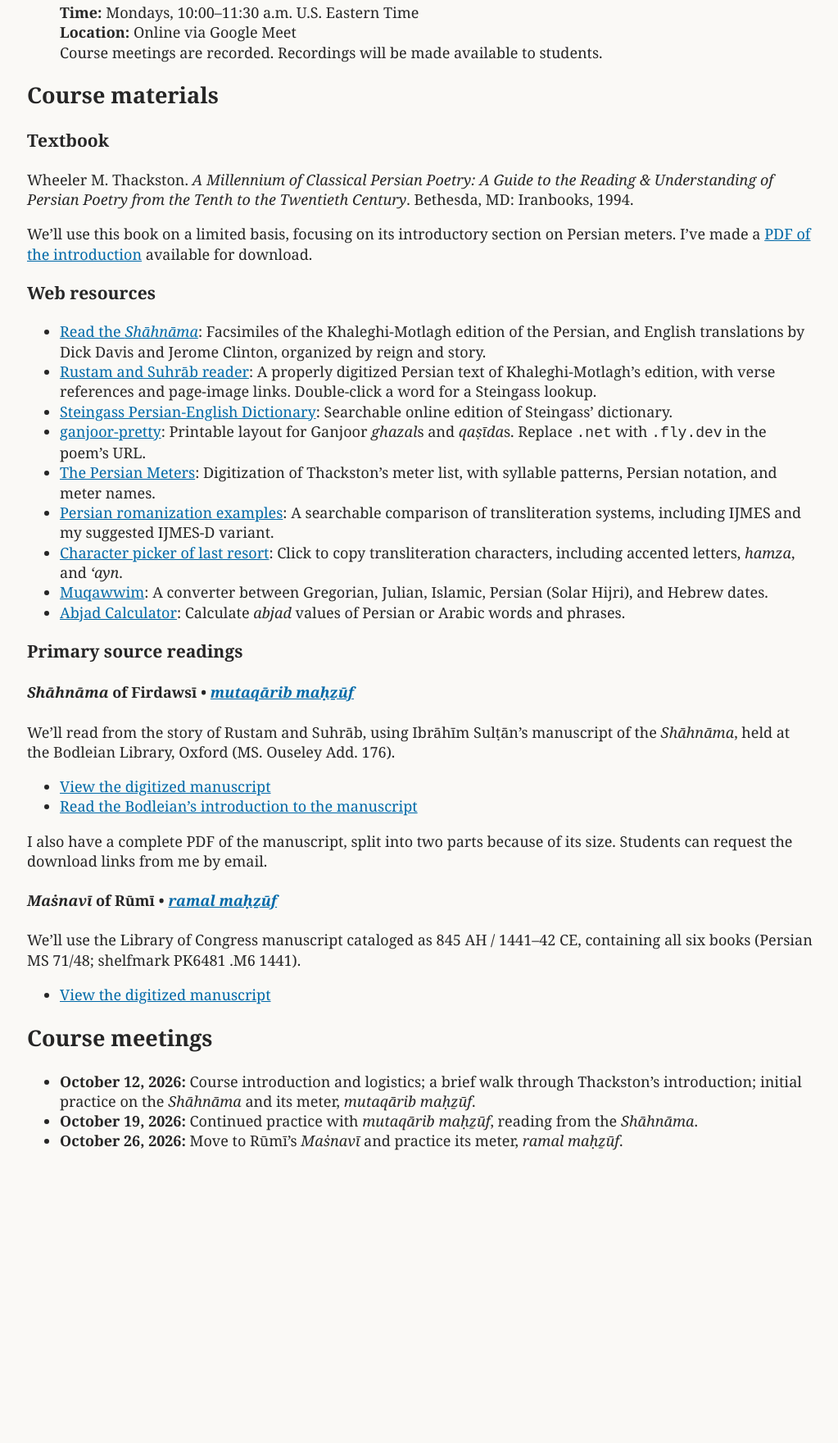
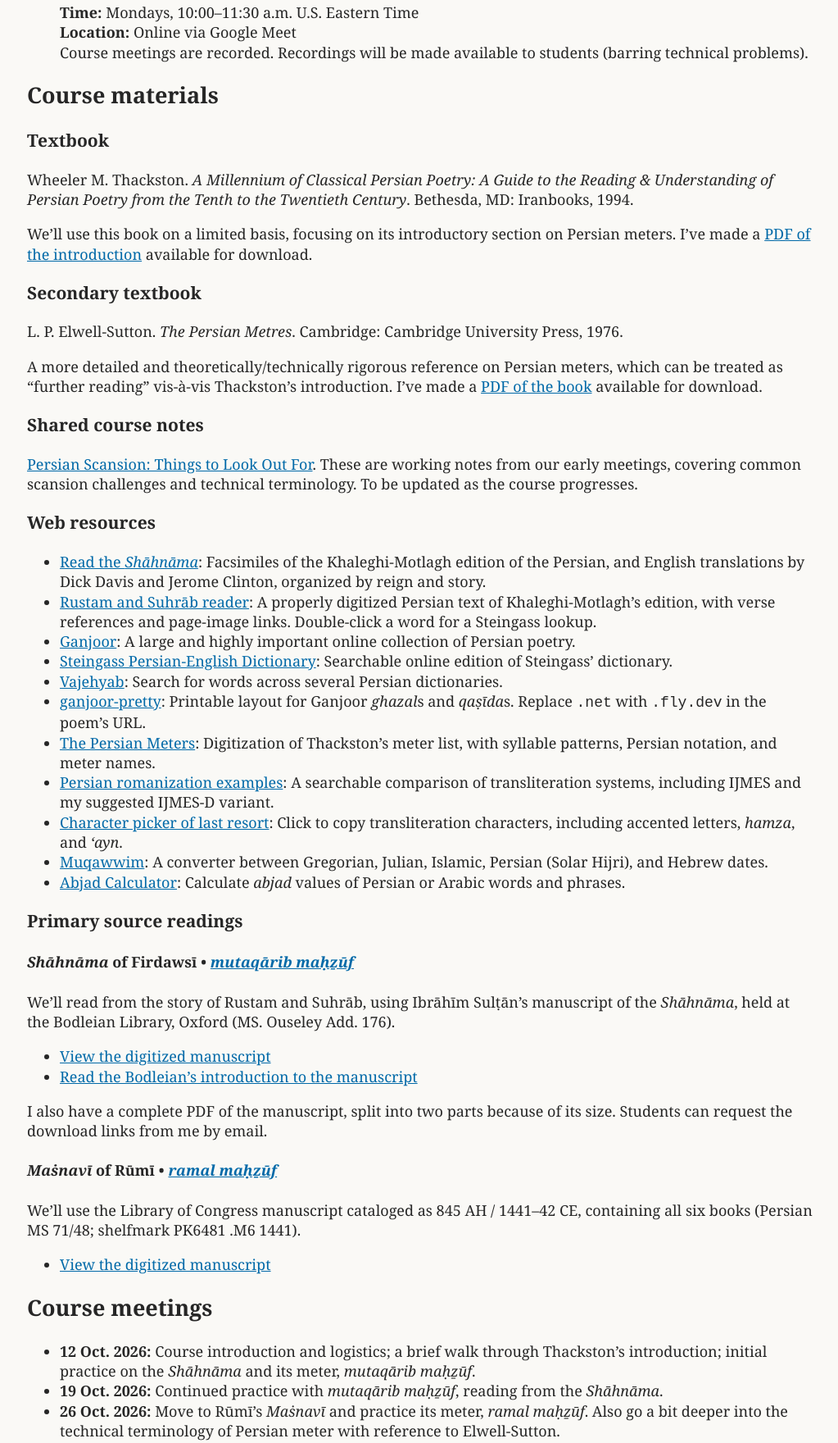
Before and after one commit to theodore-s-beers/prosody-course, a plain HTML site: page index.html in a window 1280 px wide. Shown: the part 353-2113 px from the top of the page at 82% size, without its empty margins (127-1150 px from the left). Before the commit the page ends 1807 px from the top, so only its background shows below. Drawn offline with Linux system fonts and the light colour scheme.

Commit message:
add a few more links

```diff
--- a/index.html
+++ b/index.html
@@ -31,7 +31,10 @@
           <dt>Meetings</dt>
           <dd><b>Time:</b> Mondays, 10:00–11:30 a.m. U.S. Eastern Time</dd>
           <dd><b>Location:</b> Online via Google Meet</dd>
-          <dd>Course meetings are recorded. Recordings will be made available to students.</dd>
+          <dd>
+            Course meetings are recorded. Recordings will be made available to students (barring
+            technical problems).
+          </dd>
         </dl>
       </section>
       <section aria-labelledby="course-materials">
@@ -55,6 +58,32 @@
           >
           available for download.
         </p>
+        <h3>Secondary textbook</h3>
+        <p>
+          L. P. Elwell-Sutton. <cite>The Persian Metres</cite>. Cambridge: Cambridge University
+          Press, 1976.
+        </p>
+        <p>
+          A more detailed and theoretically/technically rigorous reference on Persian meters, which
+          can be treated as “further reading” vis-à-vis Thackston’s introduction. I’ve made a
+          <a
+            href="https://files.akvan.dev/elwell-sutton-persian-metres.pdf"
+            target="_blank"
+            rel="noreferrer"
+            >PDF of the book</a
+          >
+          available for download.
+        </p>
+        <h3>Shared course notes</h3>
+        <p>
+          <a
+            href="https://docs.google.com/document/d/126YjIN3_rugajkVvpoSabhu_Zz4Z9Bz7cr9_LaJ9mzA/edit?tab=t.0"
+            target="_blank"
+            rel="noreferrer"
+            >Persian Scansion: Things to Look Out For</a
+          >. These are working notes from our early meetings, covering common scansion challenges
+          and technical terminology. To be updated as the course progresses.
+        </p>
         <h3>Web resources</h3>
         <ul>
           <li>
@@ -69,8 +98,16 @@
             page-image links. Double-click a word for a Steingass lookup.
           </li>
           <li>
+            <a href="https://ganjoor.net/" target="_blank" rel="noreferrer">Ganjoor</a>: A large and
+            highly important online collection of Persian poetry.
+          </li>
+          <li>
             <a href="https://steingass.theobeers.com/">Steingass Persian-English Dictionary</a>:
             Searchable online edition of Steingass’ dictionary.
+          </li>
+          <li>
+            <a href="https://vajehyab.com/" target="_blank" rel="noreferrer">Vajehyab</a>: Search
+            for words across several Persian dictionaries.
           </li>
           <li>
             <a
@@ -156,19 +193,21 @@
         <h2 id="course-meetings">Course meetings</h2>
         <ul>
           <li>
-            <b><time datetime="2026-10-12">October 12, 2026</time>:</b>
+            <b><time datetime="2026-10-12">12 Oct. 2026</time>:</b>
             Course introduction and logistics; a brief walk through Thackston’s introduction;
             initial practice on the
             <cite>Shāhnāma</cite> and its meter, <em>mutaqārib maḥẕūf</em>.
           </li>
           <li>
-            <b><time datetime="2026-10-19">October 19, 2026</time>:</b>
+            <b><time datetime="2026-10-19">19 Oct. 2026</time>:</b>
             Continued practice with <em>mutaqārib maḥẕūf</em>, reading from the
             <cite>Shāhnāma</cite>.
           </li>
           <li>
-            <b><time datetime="2026-10-26">October 26, 2026</time>:</b>
-            Move to Rūmī’s <cite>Maṡnavī</cite> and practice its meter, <em>ramal maḥẕūf</em>.
+            <b><time datetime="2026-10-26">26 Oct. 2026</time>:</b>
+            Move to Rūmī’s <cite>Maṡnavī</cite> and practice its meter, <em>ramal maḥẕūf</em>. Also
+            go a bit deeper into the technical terminology of Persian meter with reference to
+            Elwell-Sutton.
           </li>
         </ul>
       </section>
```
